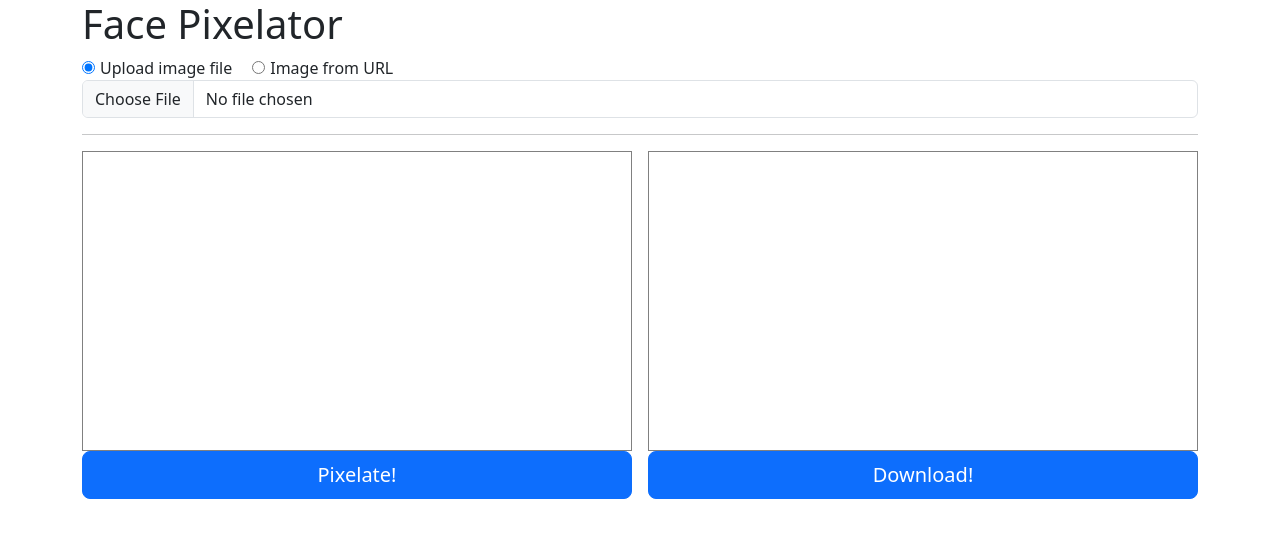
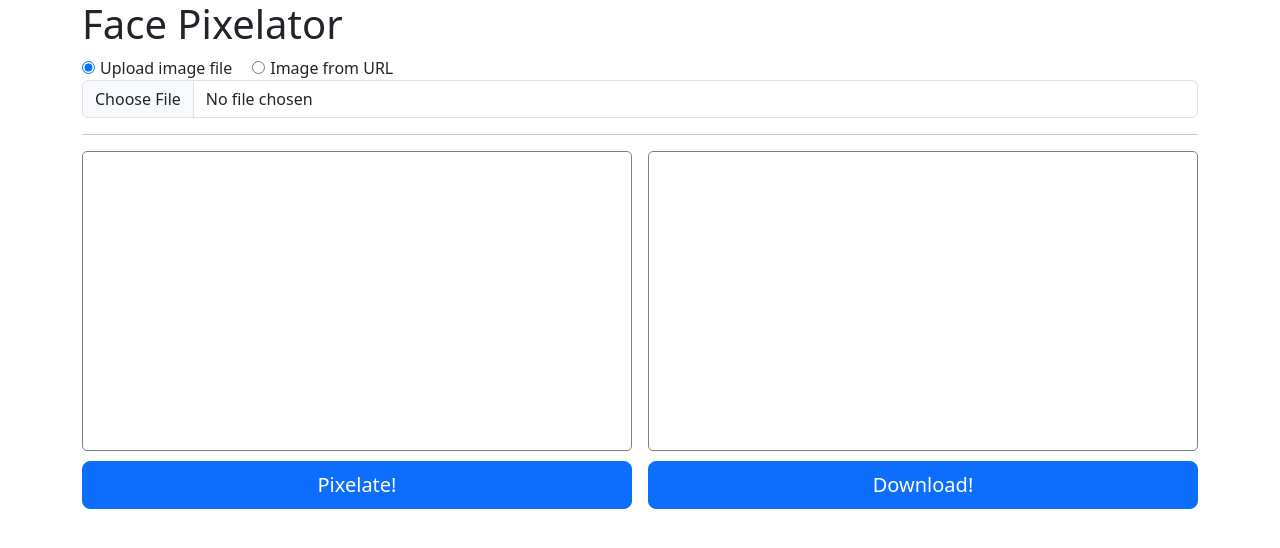
Before and after one commit to Woxell/DA395B-VG-uppgift, a React (Vite) app: page / in a window 1280 px wide. Shown: the top 548 px of the page. Built offline with nearby package versions, Linux system fonts and the light colour scheme; no server answers.

Commit message:
Final touch on index.css

```diff
--- a/src/index.css
+++ b/src/index.css
@@ -10,6 +10,8 @@ label {
     border: 1px solid gray;
     height: 300px;
     display: block;
+    border-radius: 5px;
+    margin-bottom: 10px;
 }
 
 img {
```
